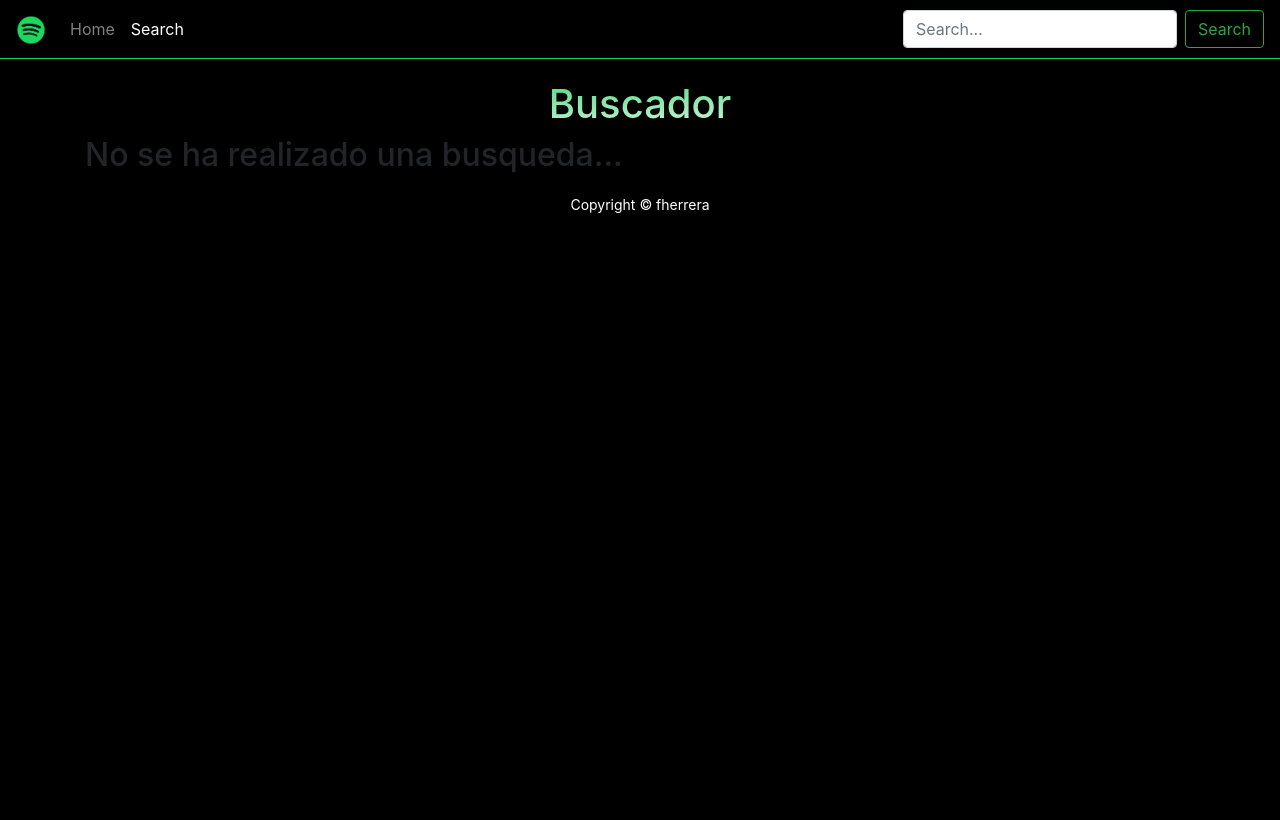
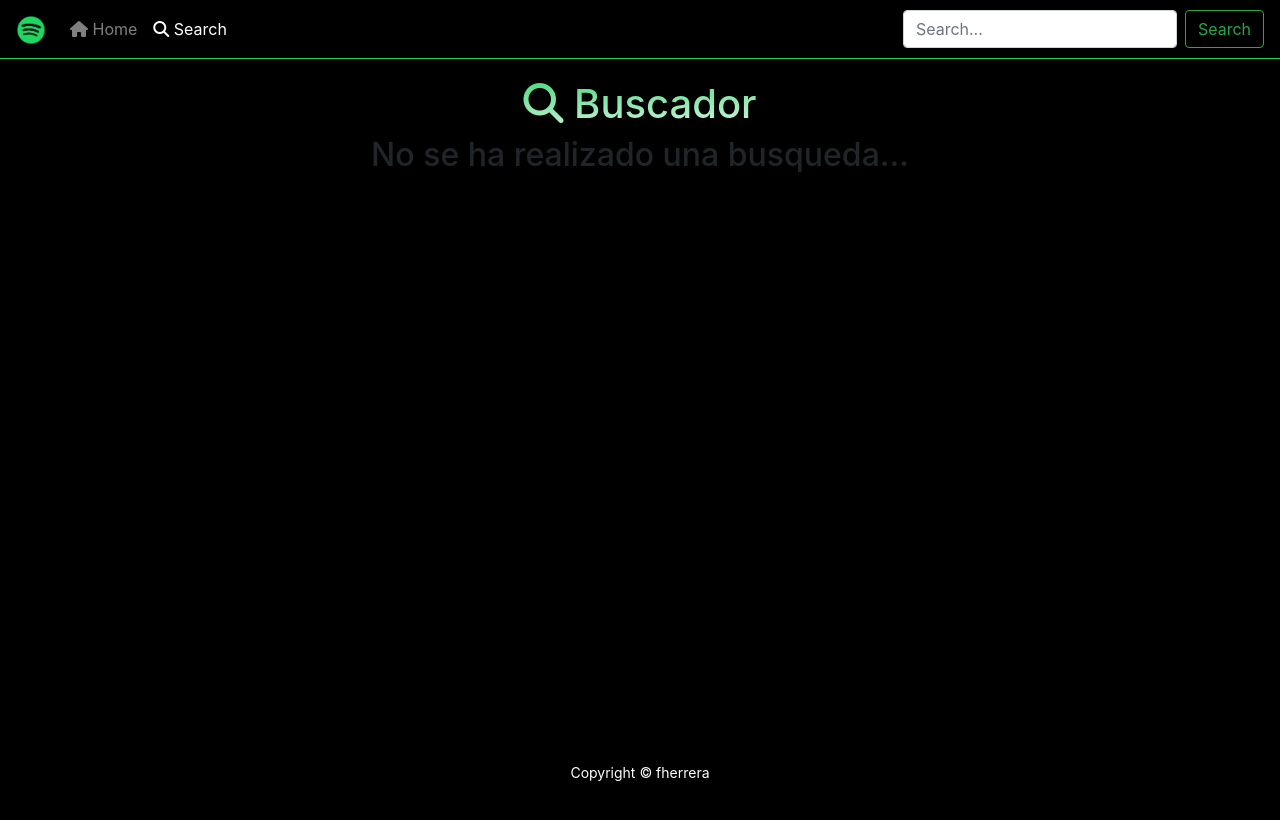
Before and after one commit to fherrera-dev/VLAMusic, an Angular app: page /buscador in a window 1280 px wide. Shown: the top 820 px of the page. Built offline with nearby package versions, Linux system fonts and the light colour scheme.

Commit message:
version final V1

```diff
--- a/src/app/Components/buscador/buscador.component.html
+++ b/src/app/Components/buscador/buscador.component.html
@@ -1,15 +1,15 @@
 
 <div class="container">
-    <h1 class="animated fadein fast text-center card-buscador">Buscador</h1>
-    <h2 *ngIf="!artista">{{msg}}</h2>
+    <h1 class="animated fadein fast text-center card-buscador"><i class="fa-solid fa-search"></i>&nbsp;Buscador</h1>
+    <h2 *ngIf="!artista" class="animated fadein fast text-center">{{msg}}</h2>
             <div class="card-columns">
                 <div class="card animated fadein fast " *ngFor="let item of miBusqueda" >
-                    <img [src]="item.images | errorimgpipe" alt="" class="card-img-top img-fluid">
+                    <div class="cardImg"><img [src]="item.images | errorimgpipe" alt="" class="card-img-top img-fluid"></div>
                     <div class="card-body">
-                        <h6 class="card-tittle">{{item.name}}</h6>
+                        <h6 class="card-tittle">{{item.name | titlecase}}</h6>
                         <p class="card-text" *ngIf="item.genres[0]"><small class="text-muted">Genero: {{item.genres[0] | titlecase}} </small></p>
                         <p class="card-text" >Followers: {{item.followers.total | number}} </p>
-                        <a href="" class="btn btn-success">Ver Artista...</a>
+                        <a href="" class="btn btn-success"> <i class="fa-solid fa-eye"></i>&nbsp;Ver Artista ...</a>
                     </div>
                 </div>
             </div>
--- a/src/app/Components/buscador/buscador.component.ts
+++ b/src/app/Components/buscador/buscador.component.ts
@@ -38,14 +38,12 @@ export class BuscadorComponent implements OnInit {
 
     })
 
-
-
     /* this._releaseService.BuscadorCanciones(data["termino"]).subscribe(data =>{
       console.log(data);
     })
     console.log(this.miBusqueda)*/
 }
-//BuscadorCanciones(nombre:string): Observable<any>{
+
 
 
 }
--- a/src/app/Components/home/home.component.html
+++ b/src/app/Components/home/home.component.html
@@ -45,10 +45,11 @@
 
             <div class="card-columns">
                 <div class="card animated fadein fast" *ngFor="let item of Releases">
-                    <img [src]="item.images[0].url" alt="" class="card-img-top img-fluid">
+                    <div class="cardImg"><img [src]="item.images[0].url" alt="" class="card-img-top img-fluid"></div>
+
                     <div class="card-body">
-                        <h6 class="card-tittle">{{item.name}}</h6>
-                        <p class="card-text">{{item.artists[0].name}}</p>
+                        <h6 class="card-tittle">{{item.name | titlecase}}</h6>
+                        <p class="card-text">{{item.artists[0].name | titlecase}}</p>
                         <p class="card-text"><small class="text-muted">Release date: {{item.release_date}}</small></p>
                         <a href="#" class="btn btn-success"> <i class="fa-solid fa-play"></i>&nbsp; Listen the song</a>
                     </div>
--- a/src/app/Components/nav/nav.component.html
+++ b/src/app/Components/nav/nav.component.html
@@ -12,11 +12,11 @@
 
           <!-- active -->
           <li class="nav-item" routerLinkActive="active">
-            <a class="nav-link" [routerLink]="['home']">Home</a>
+            <a class="nav-link" [routerLink]="['home']"><i class="fa-solid fa-house"></i>&nbsp;Home</a>
           </li>
 
          <li class="nav-item" routerLinkActive="active">
-            <a class="nav-link" [routerLink]="['buscador']">Search</a>
+            <a class="nav-link" [routerLink]="['buscador']"><i class="fa-solid fa-search"></i>&nbsp;Search</a>
           </li>
         </ul>
 
--- a/src/app/Services/apiservice.service.ts
+++ b/src/app/Services/apiservice.service.ts
@@ -22,14 +22,14 @@ export class ApiserviceService {
 
   OptenerCanciones():Observable<any>{
     const headers = new HttpHeaders({
-      "Authorization" : "Bearer BQDS82tCYBK7c3ooTbg-MPUacgOZDgK2onYLBo0LHReCkpdr1mb2mkUu1Af5AO0PAJMDQ-gDueBSAkMih7ypYggrdDzuWC-msc09I78zc9ooiwvUD1U"
+      "Authorization" : "Bearer BQCVShBee3HnAKr03lmxPn_prJHRgv6gGEFl3P0x3skBk_eO17Bx8nspXJWsYG2Y6NqCfMkKuXXEc_jOfI59mJZ953-tr3xah5yrExDFDrUKKRQYLLby"
     })
     return this.Http.get<any>("https://api.spotify.com/v1/browse/new-releases?country=US&limit=30",{headers});
   }
 
   BuscadorCanciones(nombre:string): Observable<any>{
     const headers = new HttpHeaders({
-      "Authorization" : "Bearer BQDS82tCYBK7c3ooTbg-MPUacgOZDgK2onYLBo0LHReCkpdr1mb2mkUu1Af5AO0PAJMDQ-gDueBSAkMih7ypYggrdDzuWC-msc09I78zc9ooiwvUD1U"
+      "Authorization" : "Bearer BQCVShBee3HnAKr03lmxPn_prJHRgv6gGEFl3P0x3skBk_eO17Bx8nspXJWsYG2Y6NqCfMkKuXXEc_jOfI59mJZ953-tr3xah5yrExDFDrUKKRQYLLby"
     })
     return this.Http.get<any>(`https://api.spotify.com/v1/search?q=${nombre}&type=artist`,{headers});
   }
--- a/src/styles.css
+++ b/src/styles.css
@@ -63,8 +63,21 @@ h1{
     animation-name: fadein;
 }
 
+.card{
+    margin: 20px;
+    color: #fff;
+    background-color: #171717;
+}
+
+.card:hover{
+    background-color: #292929;
+}
+
 .card img{
     height: 400px;
+    /*padding: 20px;*/
+    border-radius: 10px;
+    transition: 0.5s;
 }
 
 .card-body{
@@ -75,6 +88,25 @@ h1{
     margin-top: 80px;
 }
 
+
+/* .card img:hover{
+    cursor: pointer;
+    filter: grayscale(80%);
+    transform: scale(1.01);
+} */
+
+.cardImg:hover img {
+    -webkit-transform:scale(1.1);
+    transform:scale(1.1);
+    cursor: pointer;
+    filter: grayscale(80%);
+
+}
+.cardImg {
+    overflow:hidden;
+    margin: 20px;
+    border-radius: 10px;
+}
 /* footer{
     border-top: 1px #1dd05d solid;
     margin-top: auto;
@@ -89,11 +121,11 @@ h1{
 
 } */
 footer {
-    position: relative;
+    position: fixed;
     left: 0;
     bottom: 0;
     width: 100%;
-    height: 50px;
+    height: 40px;
     background-color: #000;
     color:#fff;
     text-align: center;
```
